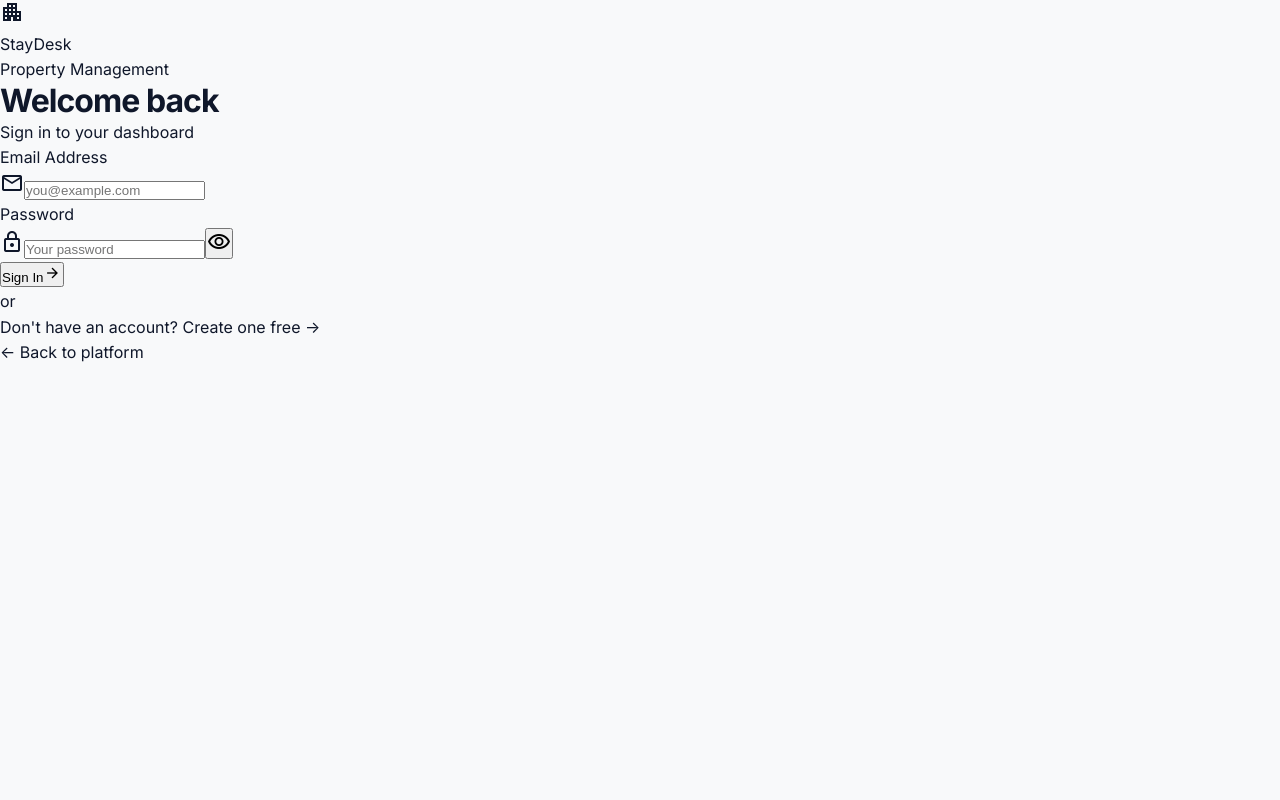
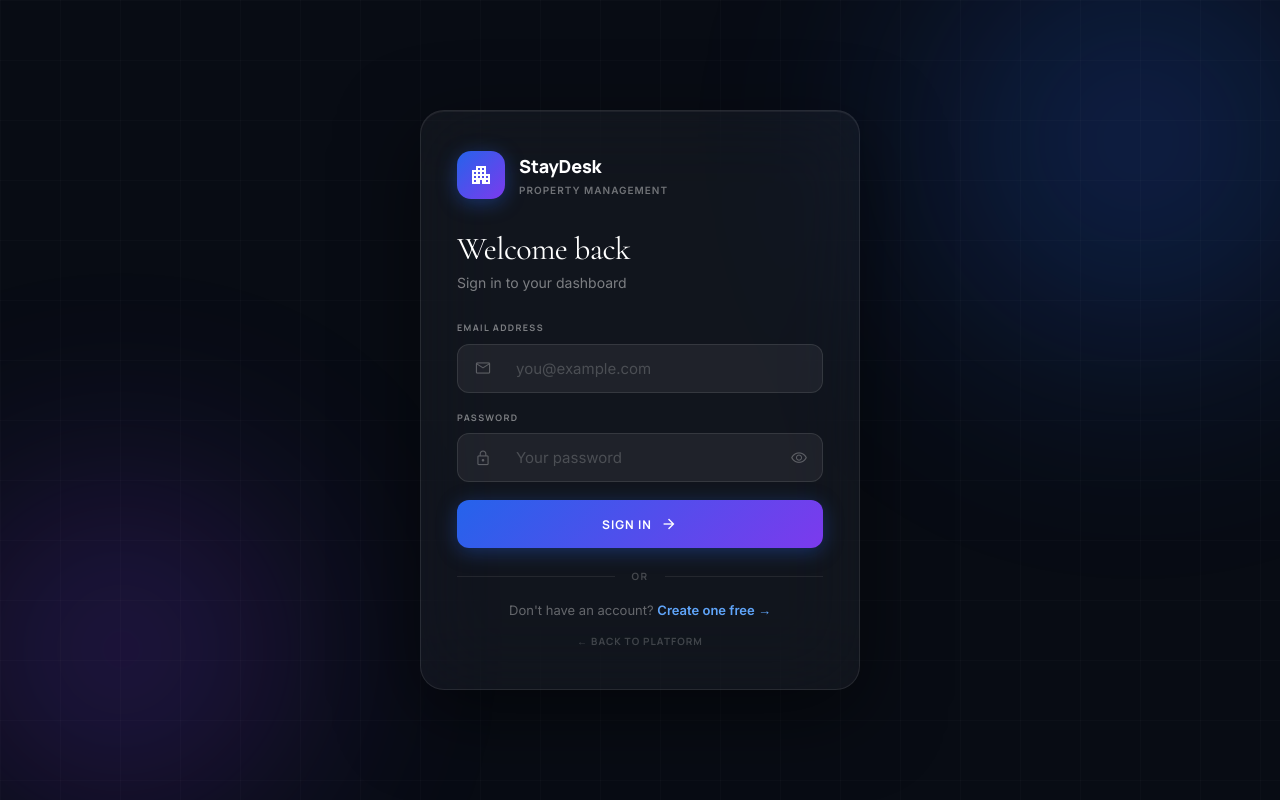
Before and after one commit to Mohitphulera/airbnb-manager, a Next.js app: page /login in a window 1280 px wide. Built offline with nearby package versions, Linux system fonts and the light colour scheme.

Commit message:
fix: login/signup — add AUTH_SECRET, fix input styles, improve auth UI, add trustHost

```diff
--- a/src/app/globals.css
+++ b/src/app/globals.css
@@ -1941,3 +1941,143 @@ html.dark .footer-brand-name { color: #E2E8F0; }
   .cinema-mobile-price { display: flex !important; align-items: center; justify-content: space-between; background: rgba(201,168,76,0.06); border: 1px solid rgba(201,168,76,0.12); padding: 0.875rem 1.25rem; border-radius: 14px; margin-bottom: 0.75rem; }
   .cinema-booking-card { padding: 1.25rem; border-radius: 16px; }
 }
+
+
+/* ═══════════════════════════════════════════════════════════════════════════
+   AUTH PAGES  (login + signup)
+   ═══════════════════════════════════════════════════════════════════════════ */
+
+.auth-page {
+  min-height: 100vh;
+  display: flex; align-items: center; justify-content: center;
+  position: relative; padding: 2rem 1rem;
+  background: #080c14;
+  font-family: 'Inter', sans-serif;
+}
+.auth-bg { position: fixed; inset: 0; z-index: 0; overflow: hidden; pointer-events: none; }
+.auth-bg-orb { position: absolute; border-radius: 50%; filter: blur(100px); opacity: 0.35; }
+.auth-bg-orb-1 {
+  width: 600px; height: 600px; top: -15%; right: -10%;
+  background: radial-gradient(circle, #2563eb 0%, transparent 65%);
+  animation: orbFloat1 22s ease-in-out infinite;
+}
+.auth-bg-orb-2 {
+  width: 500px; height: 500px; bottom: -10%; left: -8%;
+  background: radial-gradient(circle, #7c3aed 0%, transparent 65%);
+  animation: orbFloat2 28s ease-in-out infinite;
+}
+.auth-bg-grid {
+  position: absolute; inset: 0;
+  background-image: linear-gradient(rgba(255,255,255,0.02) 1px, transparent 1px), linear-gradient(90deg, rgba(255,255,255,0.02) 1px, transparent 1px);
+  background-size: 60px 60px;
+}
+.auth-card {
+  position: relative; z-index: 1; width: 100%; max-width: 440px;
+  background: rgba(255,255,255,0.04);
+  backdrop-filter: blur(40px); -webkit-backdrop-filter: blur(40px);
+  border: 1px solid rgba(255,255,255,0.09); border-radius: 24px;
+  padding: 2.5rem 2.25rem;
+  box-shadow: 0 24px 80px rgba(0,0,0,0.5), inset 0 1px 0 rgba(255,255,255,0.06);
+  animation: fadeInUp 0.55s cubic-bezier(0.22,1,0.36,1) both;
+}
+.auth-logo-wrap { display: flex; align-items: center; gap: 0.875rem; margin-bottom: 2rem; }
+.auth-logo-icon {
+  width: 48px; height: 48px; border-radius: 14px; flex-shrink: 0;
+  background: linear-gradient(135deg, #2563eb, #7c3aed);
+  display: flex; align-items: center; justify-content: center;
+  box-shadow: 0 4px 20px rgba(37,99,235,0.4);
+}
+.auth-logo-icon .material-symbols-outlined { font-size: 24px; color: #fff; }
+.auth-logo-name { font-family: 'Manrope', sans-serif; font-size: 1.125rem; font-weight: 800; color: #fff; letter-spacing: -0.01em; }
+.auth-logo-tag { font-size: 0.625rem; font-weight: 600; color: rgba(255,255,255,0.4); text-transform: uppercase; letter-spacing: 0.1em; margin-top: 1px; }
+.auth-header { margin-bottom: 1.75rem; }
+.auth-title { font-family: 'Cormorant Garamond', serif; font-size: 2rem; font-weight: 400; color: #fff; letter-spacing: -0.02em; margin-bottom: 0.375rem; line-height: 1.1; }
+.auth-subtitle { font-size: 0.875rem; color: rgba(255,255,255,0.45); font-weight: 400; line-height: 1.5; }
+.auth-error {
+  display: flex; align-items: center; gap: 0.5rem;
+  background: rgba(239,68,68,0.12); color: #fca5a5;
+  border: 1px solid rgba(239,68,68,0.25); padding: 0.75rem 1rem; border-radius: 12px;
+  font-size: 0.8125rem; margin-bottom: 1.25rem;
+}
+.auth-form { display: flex; flex-direction: column; gap: 1.125rem; }
+.auth-field { display: flex; flex-direction: column; gap: 0.5rem; }
+.auth-label { font-family: 'Manrope', sans-serif; font-size: 0.5625rem; font-weight: 700; text-transform: uppercase; letter-spacing: 0.15em; color: rgba(255,255,255,0.45); }
+.auth-input-wrap {
+  position: relative; display: flex; align-items: center;
+  background: rgba(255,255,255,0.06); border: 1px solid rgba(255,255,255,0.1);
+  border-radius: 12px; overflow: hidden;
+  transition: border-color 0.25s, box-shadow 0.25s, background 0.25s;
+}
+.auth-input-wrap:focus-within {
+  border-color: rgba(99,137,255,0.5); background: rgba(255,255,255,0.09);
+  box-shadow: 0 0 0 3px rgba(37,99,235,0.12);
+}
+.auth-input-icon {
+  font-size: 18px !important; color: rgba(255,255,255,0.28); padding: 0 0.5rem 0 1rem;
+  flex-shrink: 0; user-select: none;
+  font-variation-settings: 'FILL' 0, 'wght' 300, 'GRAD' 0, 'opsz' 24 !important;
+}
+.auth-input {
+  flex: 1 !important; padding: 0.875rem 1rem !important;
+  background: transparent !important; border: none !important; outline: none !important; box-shadow: none !important;
+  color: #fff !important; font-family: 'Inter', sans-serif !important; font-size: 0.9375rem !important;
+  box-sizing: border-box; width: 100%;
+}
+.auth-input::placeholder { color: rgba(255,255,255,0.2) !important; }
+.auth-input:-webkit-autofill,
+.auth-input:-webkit-autofill:hover,
+.auth-input:-webkit-autofill:focus {
+  -webkit-text-fill-color: #fff !important;
+  -webkit-box-shadow: 0 0 0 1000px #1a1f2e inset !important;
+  caret-color: #fff;
+}
+.auth-eye-btn {
+  background: none; border: none; cursor: pointer; padding: 0 0.875rem;
+  color: rgba(255,255,255,0.28); display: flex; align-items: center; transition: color 0.2s; flex-shrink: 0;
+}
+.auth-eye-btn:hover { color: rgba(255,255,255,0.65); }
+.auth-eye-btn .material-symbols-outlined { font-size: 18px !important; font-variation-settings: 'FILL' 0, 'wght' 300, 'GRAD' 0, 'opsz' 24 !important; }
+.auth-slug-prefix {
+  padding: 0.875rem 0.75rem 0.875rem 1rem; font-size: 0.75rem; font-weight: 500;
+  color: rgba(255,255,255,0.28); white-space: nowrap; flex-shrink: 0;
+  border-right: 1px solid rgba(255,255,255,0.08);
+}
+.auth-slug-input { padding-left: 0.875rem !important; }
+.auth-slug-status {
+  font-size: 18px !important; padding: 0 0.875rem; flex-shrink: 0;
+  font-variation-settings: 'FILL' 0, 'wght' 300, 'GRAD' 0, 'opsz' 24 !important;
+}
+.auth-hint { font-size: 0.6875rem; color: rgba(255,255,255,0.35); margin: 0; }
+.auth-hint-green { color: #4ade80 !important; }
+.auth-hint-red { color: #f87171 !important; }
+.auth-submit-btn {
+  display: flex; align-items: center; justify-content: center; gap: 0.5rem;
+  width: 100%; padding: 0.9375rem; border-radius: 12px; border: none;
+  background: linear-gradient(135deg, #2563eb, #7c3aed);
+  color: #fff; font-family: 'Manrope', sans-serif; font-size: 0.75rem; font-weight: 700;
+  letter-spacing: 0.08em; text-transform: uppercase; cursor: pointer; transition: all 0.3s;
+  box-shadow: 0 4px 20px rgba(37,99,235,0.35);
+}
+.auth-submit-btn:hover:not(:disabled) {
+  box-shadow: 0 8px 32px rgba(37,99,235,0.5); transform: translateY(-1px);
+  background: linear-gradient(135deg, #3070f0, #8b47f0);
+}
+.auth-submit-btn:disabled { opacity: 0.45; cursor: not-allowed; transform: none; }
+.auth-spinner {
+  width: 16px; height: 16px; border-radius: 50%; flex-shrink: 0;
+  border: 2px solid rgba(255,255,255,0.3); border-top-color: #fff;
+  animation: spin 0.7s linear infinite;
+}
+.auth-divider { display: flex; align-items: center; gap: 1rem; margin: 1.25rem 0 1rem; }
+.auth-divider::before, .auth-divider::after { content: ''; flex: 1; height: 1px; background: rgba(255,255,255,0.08); }
+.auth-divider span { font-size: 0.625rem; font-family: 'Manrope', sans-serif; font-weight: 700; letter-spacing: 0.15em; text-transform: uppercase; color: rgba(255,255,255,0.22); }
+.auth-footer-links { text-align: center; display: flex; flex-direction: column; gap: 0.75rem; }
+.auth-footer-links p { font-size: 0.8125rem; color: rgba(255,255,255,0.35); margin: 0; }
+.auth-link { color: #60a5fa; font-weight: 600; text-decoration: none; transition: color 0.2s; }
+.auth-link:hover { color: #93c5fd; }
+.auth-back-link { font-size: 0.625rem; font-family: 'Manrope', sans-serif; font-weight: 700; letter-spacing: 0.1em; text-transform: uppercase; color: rgba(255,255,255,0.2); text-decoration: none; transition: color 0.2s; }
+.auth-back-link:hover { color: rgba(255,255,255,0.5); }
+@media (max-width: 480px) {
+  .auth-card { padding: 2rem 1.5rem; border-radius: 20px; }
+  .auth-title { font-size: 1.75rem; }
+}
```
Also changed, not shown: src/lib/auth.ts (+11 -3 lines), src/proxy.ts (+10 -8 lines).
